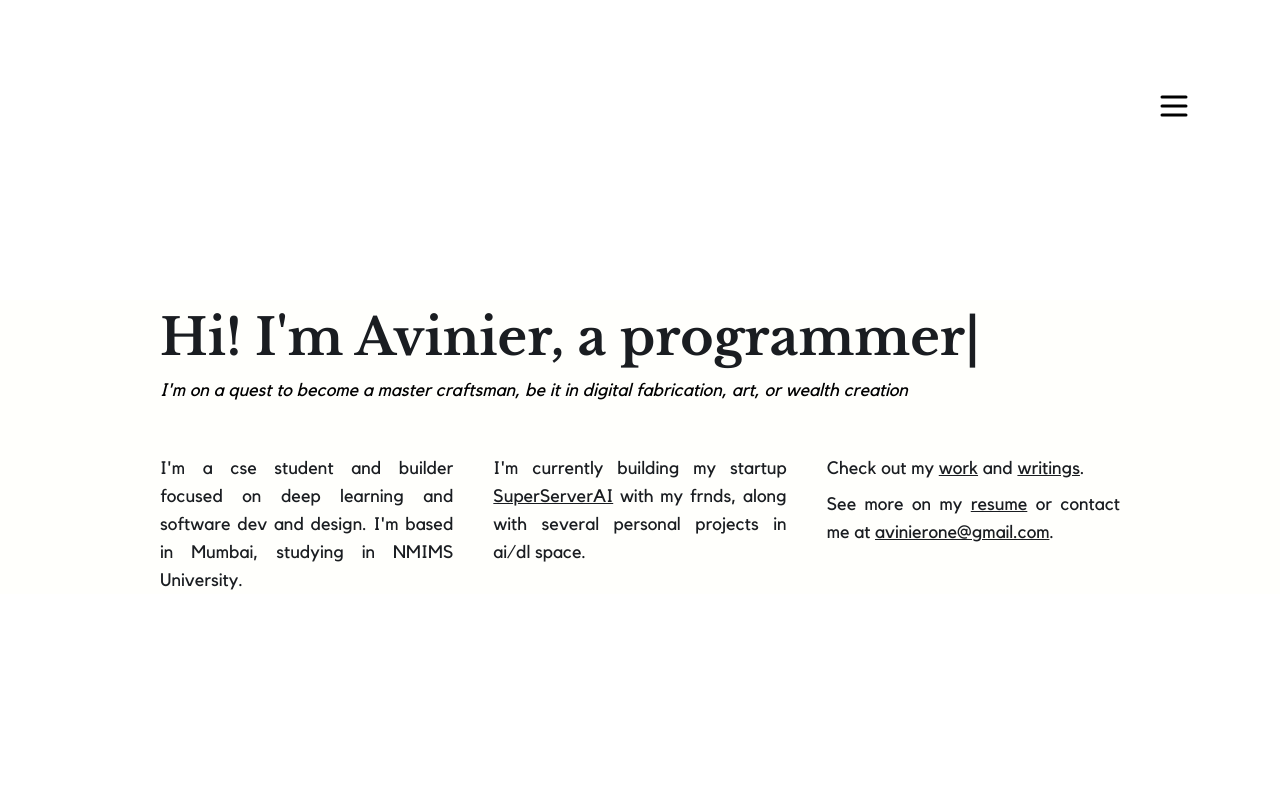
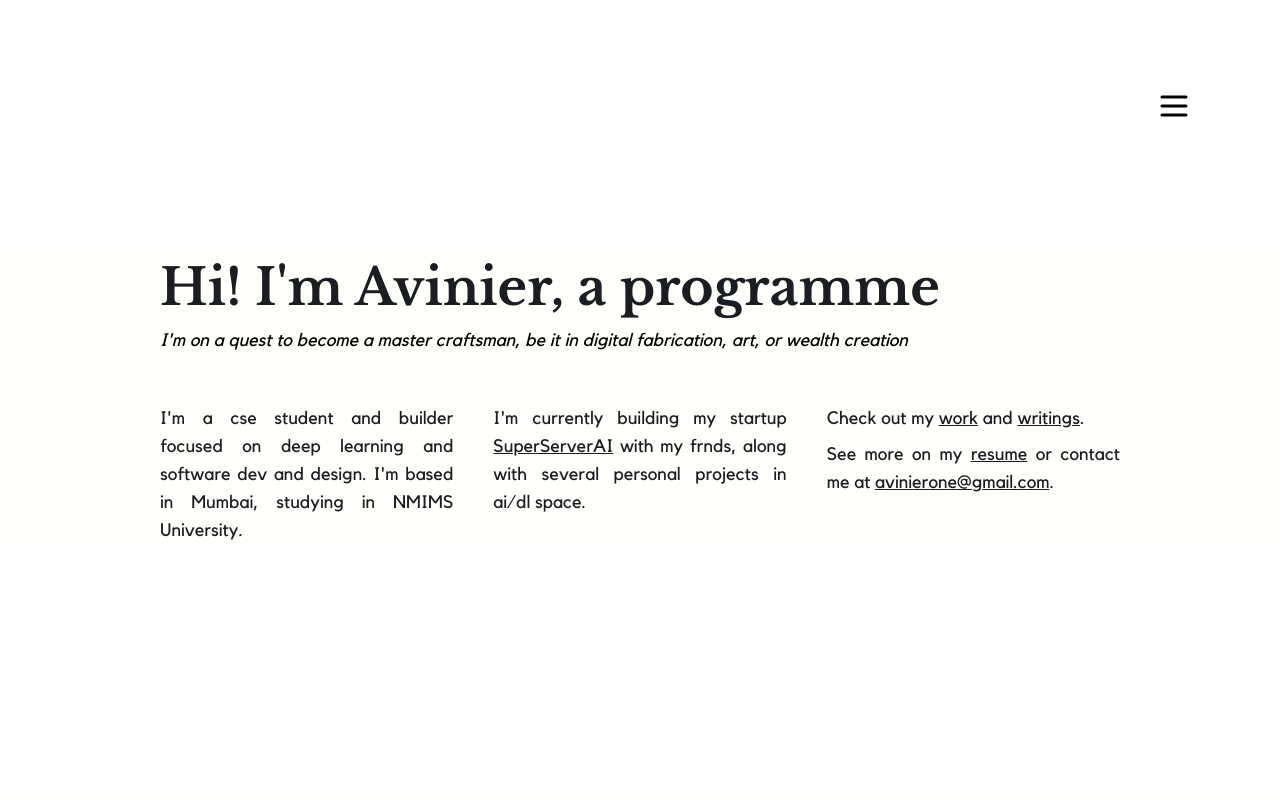
Before and after one commit to Avinier/Personal-V3, a React (Vite) app: page / in a window 1280 px wide. Shown: the top 800 px of the page. Built offline with nearby package versions, Linux system fonts and the light colour scheme; no server answers; a web font is replaced by a local one.

Commit message:
hero updated again

```diff
--- a/src/components/Hero.tsx
+++ b/src/components/Hero.tsx
@@ -4,7 +4,7 @@ import { TypeAnimation } from 'react-type-animation';
 const Hero: React.FC = () => {
   return (
     <section className='bg-background'>
-    <div className=' w-[75%] mx-auto my-[300px]'>
+    <div className=' w-[75%] mx-auto my-[250px]'>
       <h1 className="text-4xl text-text font-heading font-bold">
       Hi! I'm Avinier, a{' '}
       <TypeAnimation
```
